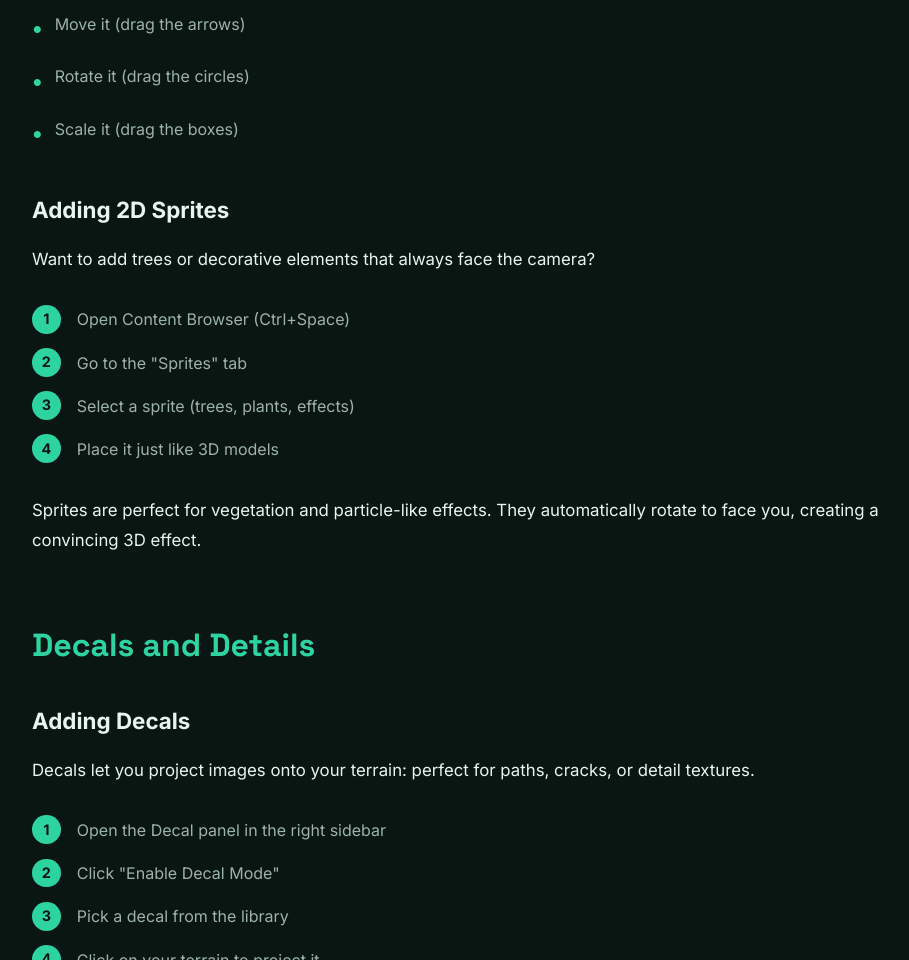
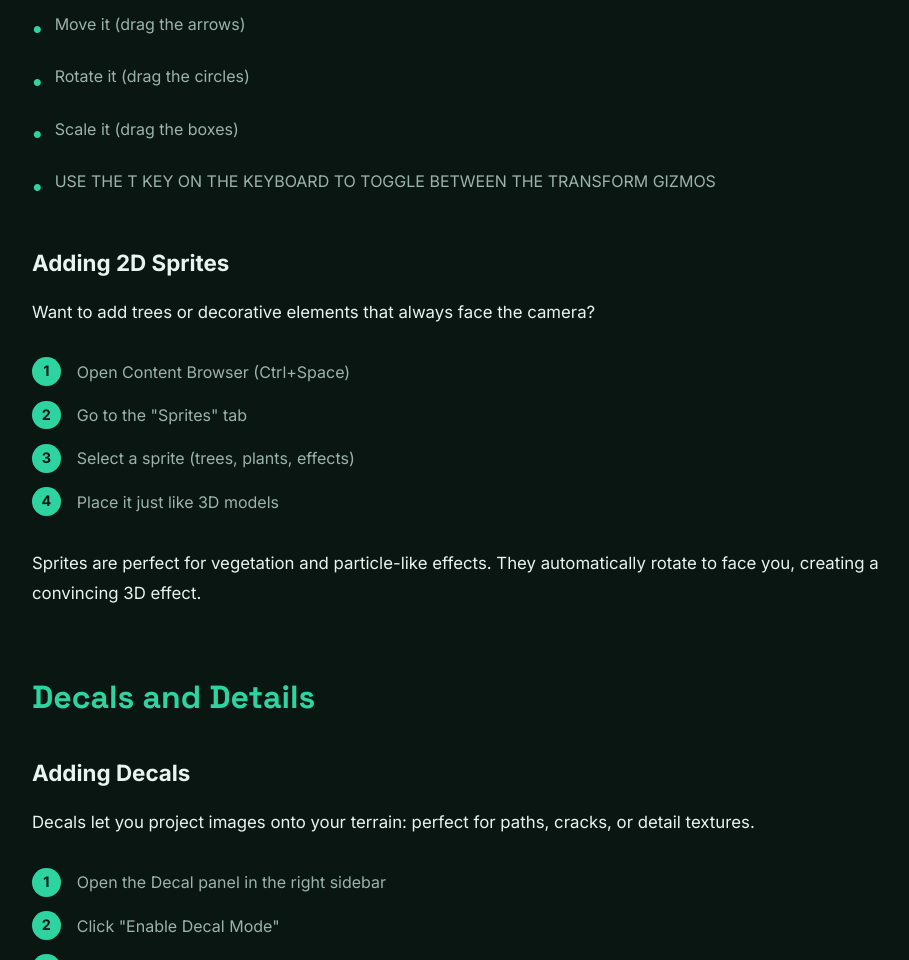
Before and after one commit to Plerothos/DigitalTerrarium, a plain HTML site: page quickstart.html in a window 1280 px wide. Shown: the part 3117-4077 px from the top of the page, without its empty margins (158-1067 px from the left). Drawn offline with Linux system fonts and the light colour scheme.

Commit message:
Update quickstart.html
Had to add the part about the 'T' Hotkey.

```diff
--- a/quickstart.html
+++ b/quickstart.html
@@ -537,6 +537,7 @@
                         <li>Move it (drag the arrows)</li>
                         <li>Rotate it (drag the circles)</li>
                         <li>Scale it (drag the boxes)</li>
+                        <li>USE THE T KEY ON THE KEYBOARD TO TOGGLE BETWEEN THE TRANSFORM GIZMOS</li>
                     </ul>
 
                     <h3>Adding 2D Sprites</h3>
```
